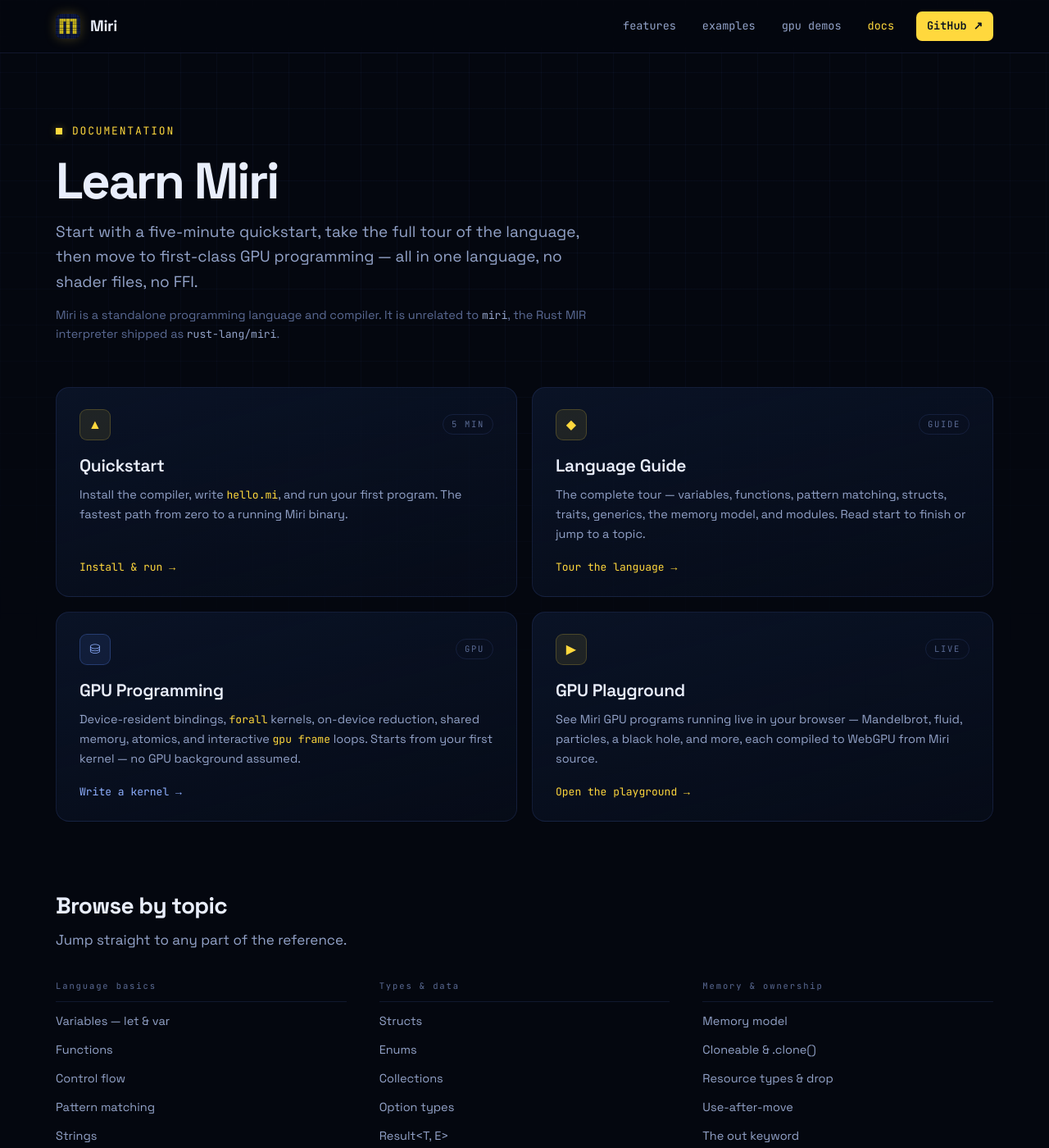
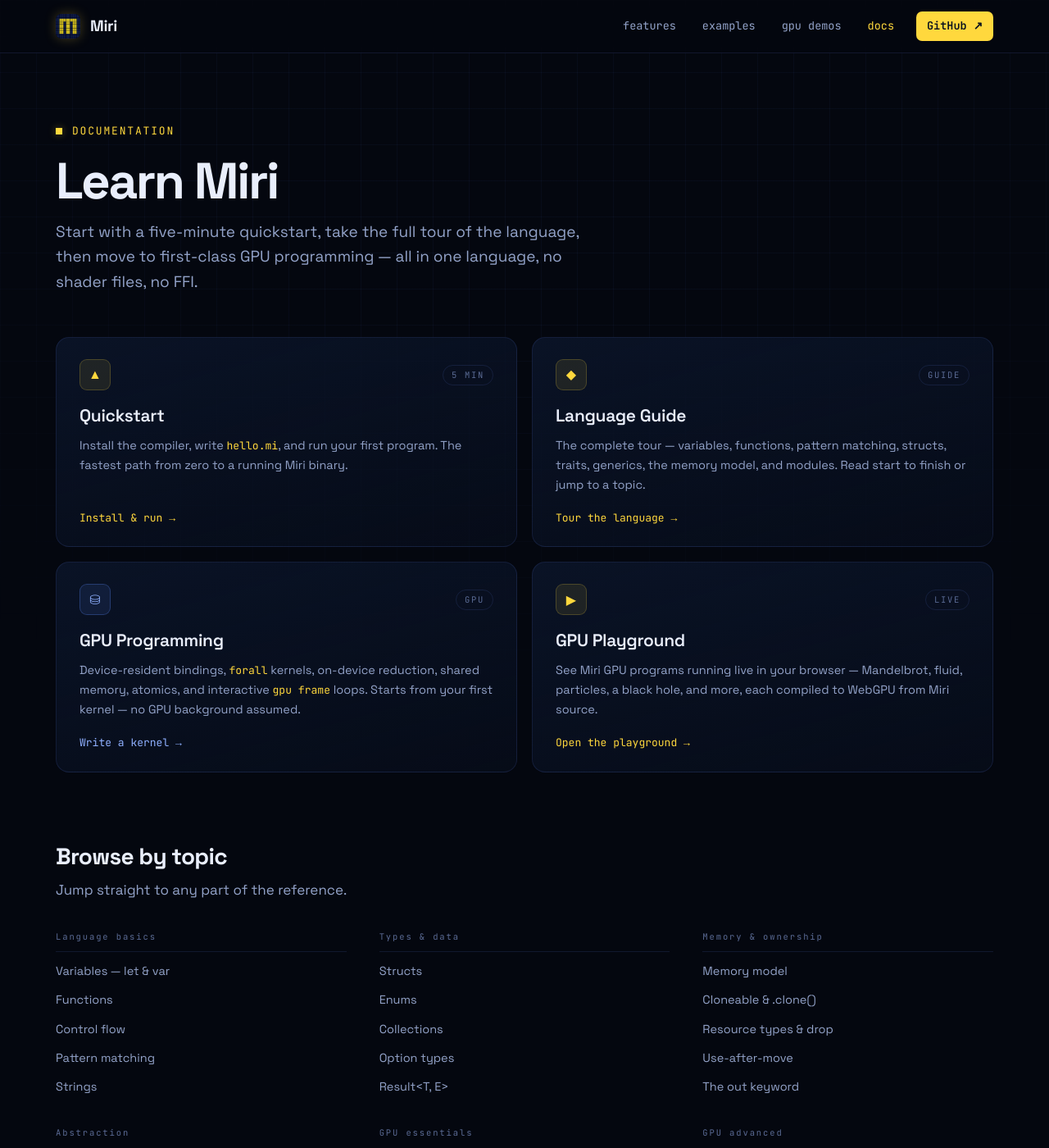
Before and after one commit to miri-lang/miri-lang.org, a Jekyll site: the page built from docs/index.html, in a window 1280 px wide and 1400 px high. Shown: the whole window at 82% size. Built offline with Jekyll 4.4.1, drawn with Linux system fonts in a browser that asks for light colours.

Commit message:
feat(seo): disambiguate by category, without naming other projects
Reverses the disambiguation-by-contrast approach from P0-1. Naming another
project on the homepage defines Miri in negative space against it and puts that
name in front of readers who never had the association — the ranking upside does
not pay for the positioning cost, and an unlinked text mention transfers no
authority either way.

- Removed the disambiguation strip from the homepage and the equivalent line
  from /docs/, along with their styles.
- `disambiguatingDescription` now states the category positively: a standalone
  language and compiler with its own syntax, type system and toolchain — not a
  library or tool built on top of another language.
- entity.description is now purely definitional (what Miri is, what it compiles
  to) with no comparison clause.
- Dropped `programmingLanguage` from the SoftwareSourceCode node: it named the
  compiler's implementation language on every page of the site for no ranking
  benefit, and GitHub already reports it via `codeRepository`.

Entity resolution now rests on the compound name in every title, `alternateName`,
`sameAs`, and the Wikidata/PLDB items still to be created (P3-3).

The only remaining mention of another ecosystem is the install prerequisite in
the getting-started guide, which is a real build-from-source requirement.

Verified: schema.org validator 0 errors / 0 warnings on /, /docs/, /docs/gpu/;
no comparison copy left anywhere in the build.

Co-Authored-By: Claude Opus 5 <noreply@anthropic.com>
Claude-Session: https://claude.ai/code/session_01KFHibqmJipPLSLQ1FqoNjV

```diff
--- a/_config.yml
+++ b/_config.yml
@@ -18,11 +18,13 @@ author: "Viacheslav Shynkarenko"
 # Entity identity — the single source of truth for the JSON-LD emitted by
 # _includes/schema.html.
 #
-# "Miri" is a colliding one-word name: rust-lang/miri (the Rust MIR interpreter)
-# owns the developer SERP, and there is a city and a given name behind it too.
-# Everything here targets the *compound* entity ("Miri programming language",
-# "Miri lang", "miri-lang") and states the disambiguation explicitly, because an
-# AI answer engine will re-emit whatever definitional sentence it finds.
+# "Miri" is a short, widely-used name — a city, a given name, and unrelated
+# software all share it — so the bare word is not winnable and is not the target.
+# Everything here aims at the *compound* entity ("Miri programming language",
+# "Miri lang", "miri-lang") and defines Miri positively, by category. We do not
+# name other projects: that would frame Miri against them and put their names in
+# front of readers who never had the association. Disambiguation is carried by
+# the entity markup, the alternate names, `sameAs`, and later a Wikidata item.
 #
 # `positioning` must stay character-for-character identical to the GitHub repo
 # About line and the README H1 — entity consistency across the two properties
@@ -36,12 +38,13 @@ entity:
     - "Miri programming language"
     - "miri-lang"
   # Kept separate from site.description: this is the definitional paragraph an
-  # answer engine quotes, so it names the category and the collision in one go.
+  # answer engine quotes back, so it is written to stand alone and to place Miri
+  # in its category in the first clause.
   description: >-
     Miri is a statically-typed, natively compiled programming language with
     first-class GPU programming built into the language rather than bolted on
-    through a library. It is a standalone language and compiler, unrelated to
-    miri, the interpreter for Rust's MIR.
+    through a library. Kernels compile to WGSL and run on Metal, Vulkan, DX12 and
+    WebGPU; host code compiles to native machine code through Cranelift.
   operating_systems: "macOS, Linux, Windows"
   license_url: "https://www.apache.org/licenses/LICENSE-2.0"
   keywords: "GPU-first programming language, single-source GPU programming, WGSL, WebGPU, compiler, Cranelift, statically typed, systems programming"
--- a/_includes/schema.html
+++ b/_includes/schema.html
@@ -14,8 +14,8 @@
   from one place.
 
   All string interpolation goes through `| jsonify` — it emits the surrounding
-  quotes and escapes anything inside them, which is what keeps an apostrophe in
-  the description ("Rust's MIR") from breaking the document.
+  quotes and escapes anything inside them, which is what keeps an apostrophe or a
+  quotation mark in the config values from breaking the document.
 {%- endcomment -%}
 {%- assign entity_id  = site.url | append: '/#miri'    -%}
 {%- assign source_id  = site.url | append: '/#source'  -%}
@@ -49,7 +49,15 @@
       "name": {{ site.entity.name | jsonify }},
       "alternateName": [{% for alt in site.entity.alternate_names %}{{ alt | jsonify }}{% unless forloop.last %}, {% endunless %}{% endfor %}],
       "description": {{ entity_description | jsonify }},
-      "disambiguatingDescription": "Miri is a standalone programming language and compiler. It is unrelated to miri, the interpreter for Rust's MIR (rust-lang/miri).",
+      {%- comment -%}
+        Entity disambiguation, stated positively. The bare name "Miri" is shared
+        with unrelated projects, so this says what category Miri occupies — a
+        language in its own right, with its own syntax, type system and compiler
+        — rather than naming anything it is not. Naming another project here
+        would frame Miri against it and put that name in front of readers who
+        never had the association.
+      {%- endcomment %}
+      "disambiguatingDescription": "Miri is a standalone programming language and compiler with its own syntax, type system and toolchain — not a library, framework or tool built on top of another language.",
       "applicationCategory": "DeveloperApplication",
       "applicationSubCategory": "Programming Language",
       "operatingSystem": {{ site.entity.operating_systems | jsonify }},
@@ -85,10 +93,12 @@
       "name": {{ site.entity.positioning | jsonify }},
       "description": {{ entity_description | jsonify }},
       "codeRepository": {{ site.github_url | jsonify }},
-      "programmingLanguage": [
-        { "@type": "ComputerLanguage", "name": "Rust" },
-        { "@type": "ComputerLanguage", "name": "Miri" }
-      ],
+      {%- comment -%}
+        No `programmingLanguage` here. It would have to name the implementation
+        language of the compiler, which puts an unrelated language name on every
+        page of the site for no ranking benefit — GitHub already reports the
+        repo's language, and `codeRepository` points there.
+      {%- endcomment %}
       "runtimePlatform": "Cranelift (native), WGSL / WebGPU (GPU)",
       "license": {{ site.entity.license_url | jsonify }},
       "author": { "@id": {{ author_id | jsonify }} },
--- a/assets/css/style.css
+++ b/assets/css/style.css
@@ -269,28 +269,6 @@ section { position: relative; }
   font-size: 18px;
   max-width: 620px;
   text-wrap: pretty;
-}
-
-/* ---------- name-collision disambiguation strip ----------
-   A quiet one-liner under the hero. Deliberately low-contrast: it is there for
-   crawlers and for the one visitor who arrived looking for the Rust MIR
-   interpreter, and it must not compete with the hero. */
-.disambig {
-  border-bottom: 1px solid var(--line);
-  background: linear-gradient(180deg, rgba(7, 13, 29, 0.6), transparent);
-}
-.disambig p {
-  padding: 18px 0;
-  color: var(--dim);
-  font-size: 14.5px;
-  line-height: 1.6;
-  text-wrap: pretty;
-}
-.disambig b { color: var(--muted); font-weight: 600; }
-.disambig code {
-  font-family: var(--font-mono);
-  font-size: 0.9em;
-  color: var(--muted);
 }
 
 /* ---------- code window ---------- */
@@ -1256,19 +1234,6 @@ html.no-anim *, html.no-anim *::before, html.no-anim *::after {
   line-height: 1.6;
   text-wrap: pretty;
 }
-.docs-home-disambig {
-  margin-top: 14px;
-  max-width: 680px;
-  color: var(--dim);
-  font-size: 14.5px;
-  line-height: 1.6;
-  text-wrap: pretty;
-}
-.docs-home-disambig code {
-  font-family: var(--font-mono);
-  font-size: 0.9em;
-  color: var(--muted);
-}
 
 /* learning-path cards */
 .path-grid {
--- a/docs/index.html
+++ b/docs/index.html
@@ -12,13 +12,6 @@ description: "Learn Miri: a 5-minute quickstart, the full language guide, and th
     <p class="docs-home-sub reveal">Start with a five-minute quickstart, take the full tour of the language, then
       move to first-class GPU programming — all in one language, no shader files, no FFI.</p>
 
-    {%- comment -%}
-      Same disambiguation sentence as the homepage (P0-1) — /docs/ is the page an
-      AI answer engine is most likely to read when asked "what is Miri", and it is
-      the page most likely to be confused with the Rust MIR interpreter's docs.
-    {%- endcomment -%}
-    <p class="docs-home-disambig reveal">Miri is a standalone programming language and compiler. It is unrelated to
-      <code>miri</code>, the Rust MIR interpreter shipped as <code>rust-lang/miri</code>.</p>
 
     <!-- Learning paths -->
     <div class="path-grid">
```
Also changed, not shown: index.html (+0 -12 lines).
